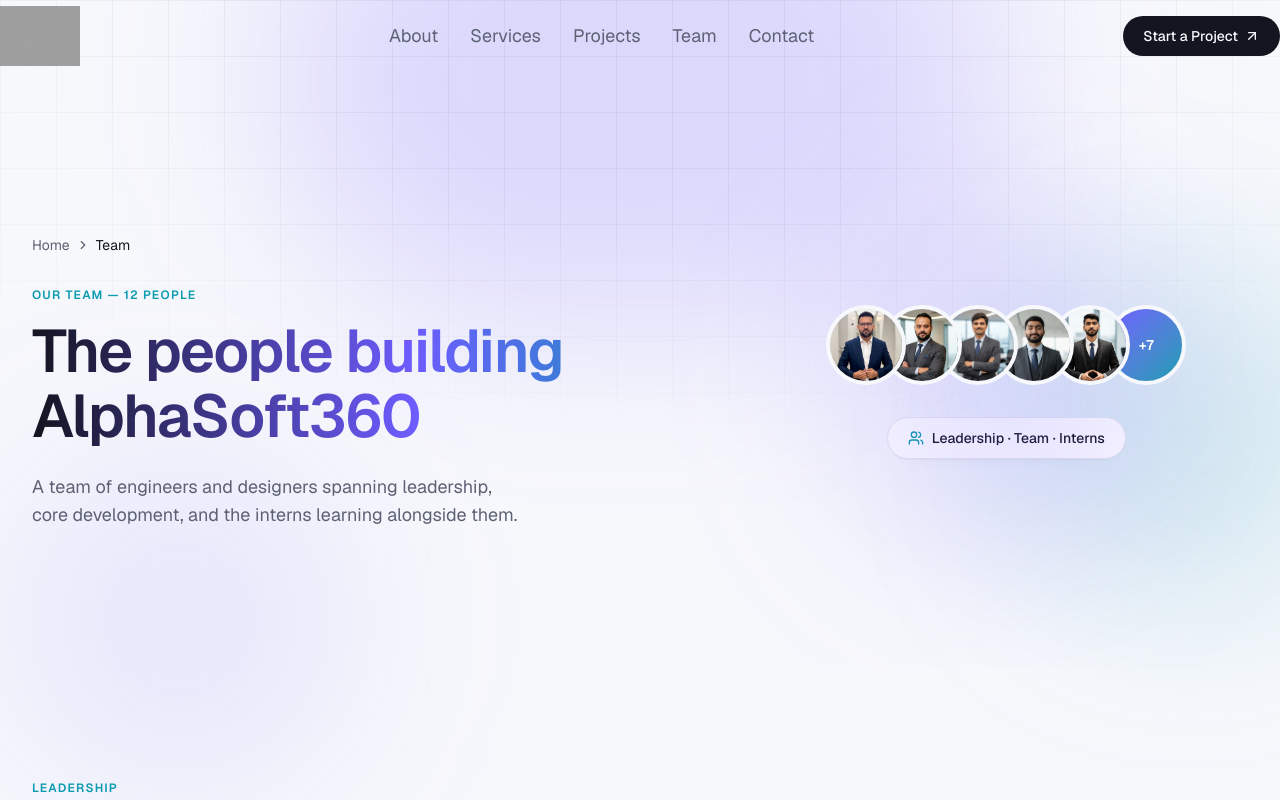
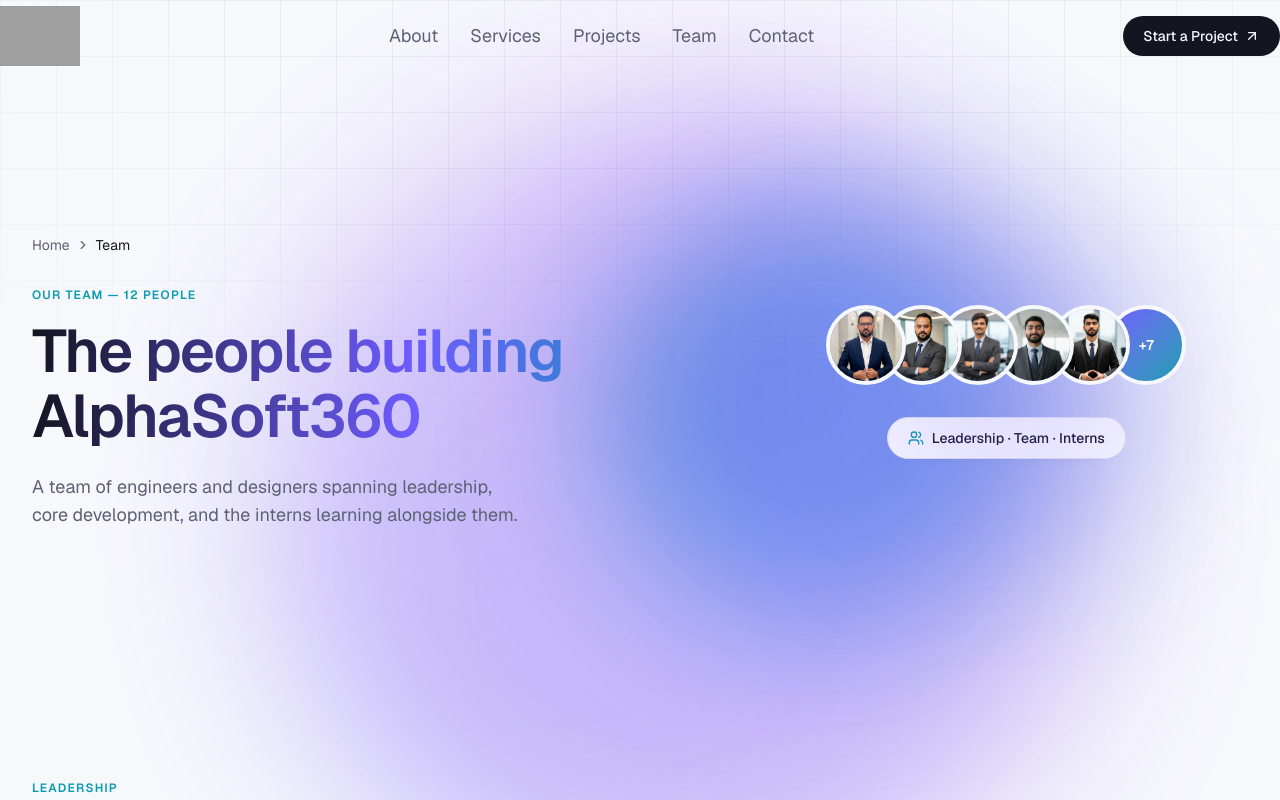
Before and after one commit to alphasoft360/alphasoft360revamp-app, a Next.js app: page /team in a window 1280 px wide. Shown: the top 800 px of the page. Built offline with nearby package versions, Linux system fonts and the light colour scheme; grey boxes are pictures that could not be loaded.

Commit message:
Animated Background

```diff
--- a/src/app/globals.css
+++ b/src/app/globals.css
@@ -64,7 +64,91 @@ body {
 }
 
 .glow-blob {
-  filter: blur(90px);
+  filter: blur(70px);
+}
+
+@keyframes orb-float-1 {
+  0% {
+    transform: translate3d(0vw, 0vh, 0) scale(1);
+    opacity: 0.7;
+  }
+  25% {
+    transform: translate3d(22vw, 16vh, 0) scale(1.35);
+    opacity: 0.95;
+  }
+  50% {
+    transform: translate3d(-14vw, 32vh, 0) scale(0.88);
+    opacity: 0.55;
+  }
+  75% {
+    transform: translate3d(16vw, -14vh, 0) scale(1.25);
+    opacity: 0.9;
+  }
+  100% {
+    transform: translate3d(0vw, 0vh, 0) scale(1);
+    opacity: 0.7;
+  }
+}
+
+@keyframes orb-float-2 {
+  0% {
+    transform: translate3d(0vw, 0vh, 0) scale(1.1);
+    opacity: 0.65;
+  }
+  20% {
+    transform: translate3d(-24vw, -18vh, 0) scale(0.85);
+    opacity: 0.9;
+  }
+  45% {
+    transform: translate3d(-16vw, 26vh, 0) scale(1.38);
+    opacity: 1;
+  }
+  70% {
+    transform: translate3d(14vw, 14vh, 0) scale(0.92);
+    opacity: 0.6;
+  }
+  100% {
+    transform: translate3d(0vw, 0vh, 0) scale(1.1);
+    opacity: 0.65;
+  }
+}
+
+@keyframes orb-float-3 {
+  0% {
+    transform: translate3d(0vw, 0vh, 0) scale(0.9);
+    opacity: 0.6;
+  }
+  30% {
+    transform: translate3d(28vw, -20vh, 0) scale(1.35);
+    opacity: 0.95;
+  }
+  60% {
+    transform: translate3d(14vw, -34vh, 0) scale(0.8);
+    opacity: 0.55;
+  }
+  85% {
+    transform: translate3d(-14vw, -16vh, 0) scale(1.25);
+    opacity: 0.85;
+  }
+  100% {
+    transform: translate3d(0vw, 0vh, 0) scale(0.9);
+    opacity: 0.6;
+  }
+}
+
+.animate-orb-1 {
+  animation: orb-float-1 22s ease-in-out infinite;
+  will-change: transform, opacity;
+}
+
+.animate-orb-2 {
+  animation: orb-float-2 28s ease-in-out infinite;
+  will-change: transform, opacity;
+}
+
+.animate-orb-3 {
+  animation: orb-float-3 24s ease-in-out infinite;
+  will-change: transform, opacity;
 }
 
 ::selection {
@@ -232,25 +316,6 @@ body {
   border-radius: 4px;
 }
 
-@keyframes aurora-drift-1 {
-  0%, 100% { transform: translate(-10%, -10%) scale(1); }
-  50% { transform: translate(5%, 8%) scale(1.15); }
-}
-
-@keyframes aurora-drift-2 {
-  0%, 100% { transform: translate(10%, 5%) scale(1); }
-  50% { transform: translate(-8%, -6%) scale(1.2); }
-}
-
-@keyframes aurora-drift-3 {
-  0%, 100% { transform: translate(0%, 0%) scale(1); }
-  50% { transform: translate(6%, -10%) scale(1.1); }
-}
-
-.aurora-1 { animation: aurora-drift-1 22s ease-in-out infinite; }
-.aurora-2 { animation: aurora-drift-2 26s ease-in-out infinite; }
-.aurora-3 { animation: aurora-drift-3 30s ease-in-out infinite; }
-
 @keyframes scroll-cue {
   0%, 100% { transform: translateY(0); opacity: 0.6; }
   50% { transform: translateY(8px); opacity: 1; }
@@ -263,9 +328,9 @@ body {
 @media (prefers-reduced-motion: reduce) {
   .animate-marquee,
   .animate-marquee-reverse,
-  .aurora-1,
-  .aurora-2,
-  .aurora-3,
+  .animate-orb-1,
+  .animate-orb-2,
+  .animate-orb-3,
   .scroll-cue {
     animation: none !important;
   }
--- a/src/components/GlobalBackground.tsx
+++ b/src/components/GlobalBackground.tsx
@@ -1,10 +1,17 @@
 export default function GlobalBackground() {
   return (
     <div className="fixed inset-0 -z-10 overflow-hidden pointer-events-none">
+      {/* Background grid texture overlay */}
       <div className="absolute inset-0 grid-glow" />
-      <div className="absolute -top-40 left-1/2 -translate-x-1/2 h-[480px] w-[720px] rounded-full bg-accent/20 glow-blob" />
-      <div className="absolute top-1/3 -right-20 h-[340px] w-[340px] rounded-full bg-accent-2/15 glow-blob" />
-      <div className="absolute bottom-0 left-0 h-[360px] w-[360px] rounded-full bg-accent/10 glow-blob" />
+
+      {/* 1. Large Orb (Purple/Violet Glow) */}
+      <div className="absolute top-[8%] left-[10%] h-[620px] w-[620px] rounded-full bg-gradient-to-tr from-[#6d5bff]/50 via-[#8b5cf6]/40 to-[#a855f7]/45 glow-blob animate-orb-1" />
+
+      {/* 2. Medium Orb (Cyan/Teal Accent Glow) */}
+      <div className="absolute top-[40%] -right-[5%] h-[460px] w-[460px] rounded-full bg-gradient-to-br from-[#0a9bb0]/50 via-[#06b6d4]/40 to-[#3b82f6]/45 glow-blob animate-orb-2" />
+
+      {/* 3. Small Orb (Electric Indigo/Cyan Accent Glow) */}
+      <div className="absolute bottom-[8%] left-[25%] h-[340px] w-[340px] rounded-full bg-gradient-to-r from-[#4f46e5]/55 via-[#6d5bff]/50 to-[#0a9bb0]/45 glow-blob animate-orb-3" />
     </div>
   );
 }
```
